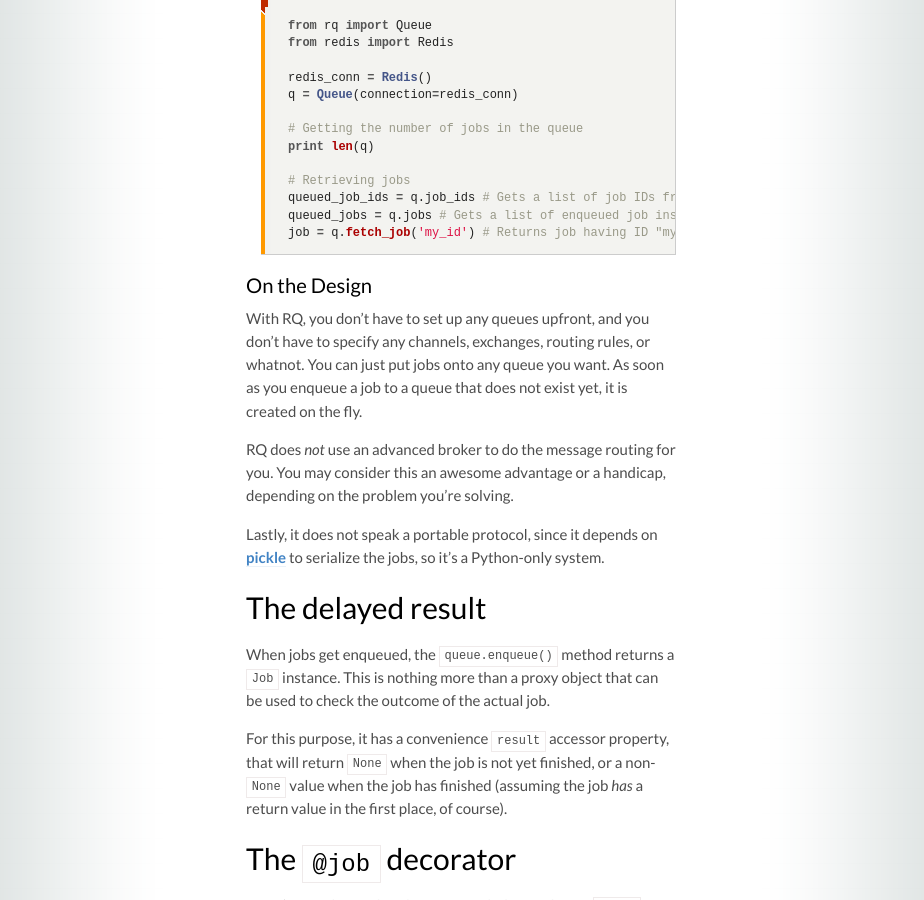
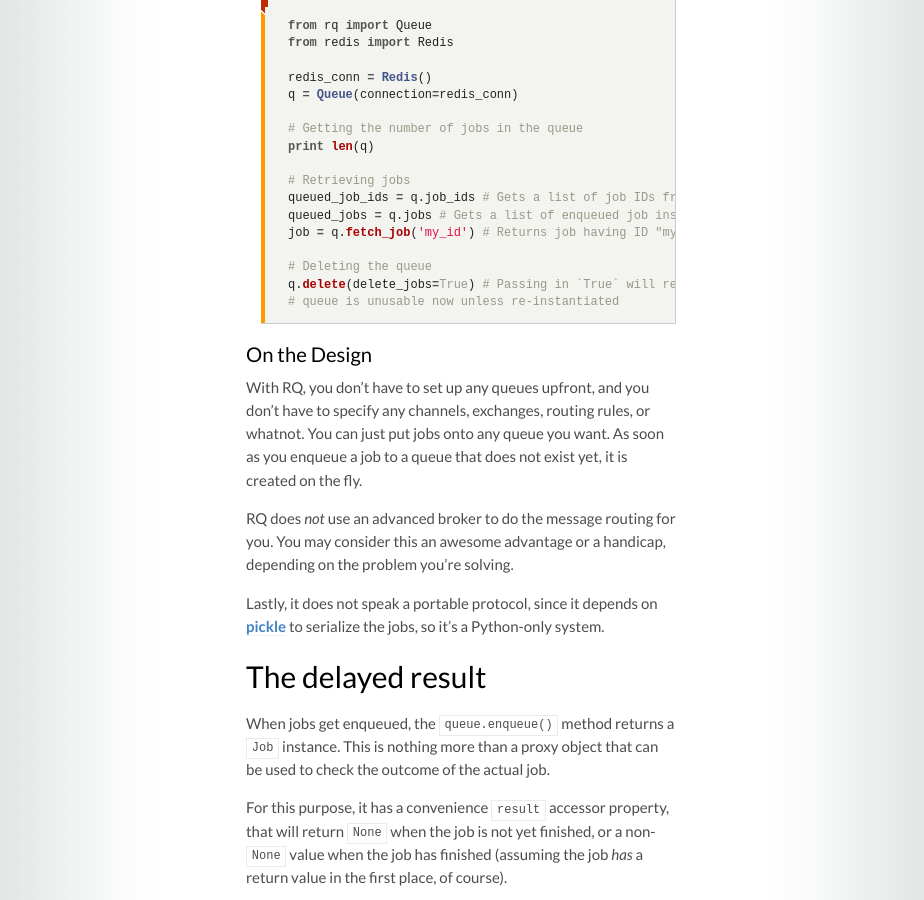
Before and after one commit to rq/rq, a Jekyll site: the page built from docs/docs/index.md, in a window 1280 px wide and 900 px high, scrolled down 2336 px. Shown: the whole window, without its empty margins (179-1103 px from the left). Built offline with Jekyll 4.4.1, drawn with Linux system fonts in a browser that asks for light colours; some web fonts are replaced.

Commit message:
Fixes issue #934 - Documented Queue.delete (#951)
* Fixes issue #934 - Documented Queue.delete

Fixes issue #934 - Code review fix

* Minor doc update

```diff
--- a/docs/docs/index.md
+++ b/docs/docs/index.md
@@ -112,7 +112,12 @@
 queued_job_ids = q.job_ids # Gets a list of job IDs from the queue
 queued_jobs = q.jobs # Gets a list of enqueued job instances
 job = q.fetch_job('my_id') # Returns job having ID "my_id"
+
+# Deleting the queue
+q.delete(delete_jobs=True) # Passing in `True` will remove all jobs in the queue
+# queue is unusable now unless re-instantiated
 {% endhighlight %}
+
 
 ### On the Design
 
```
